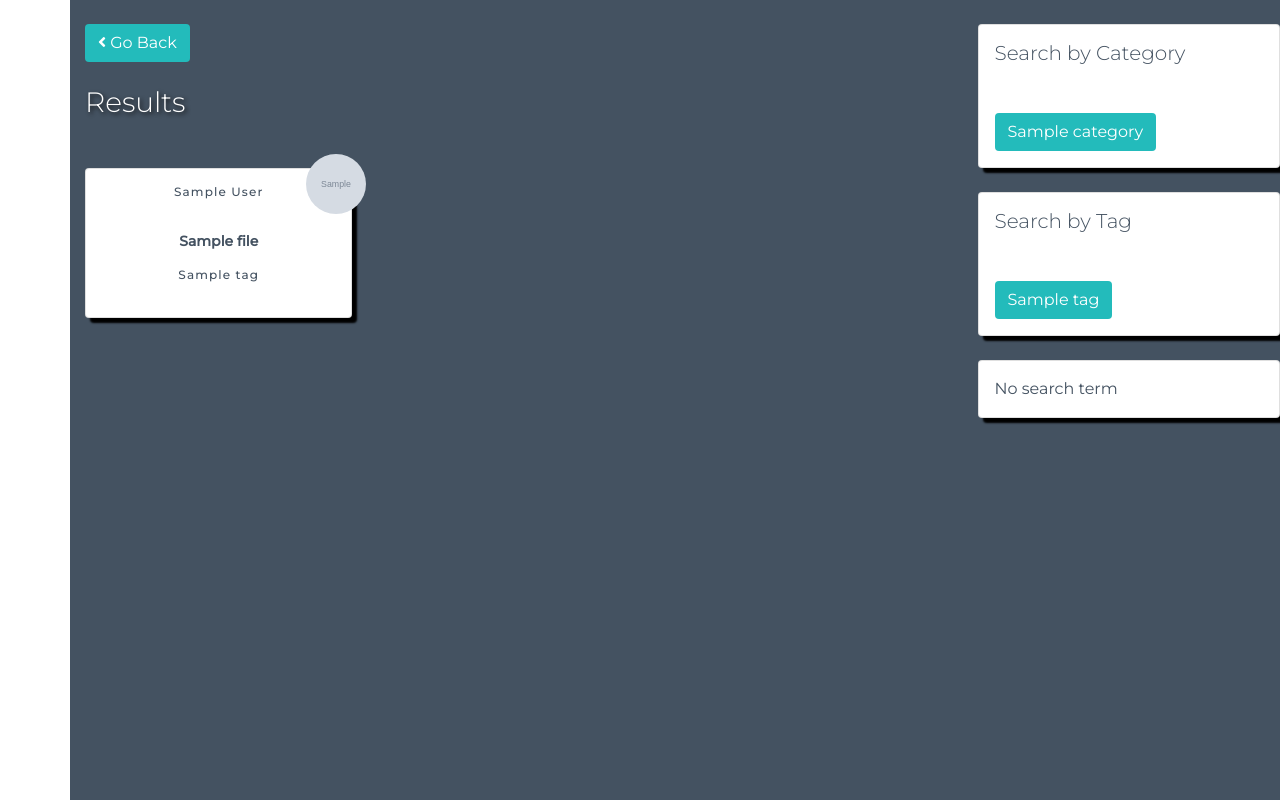
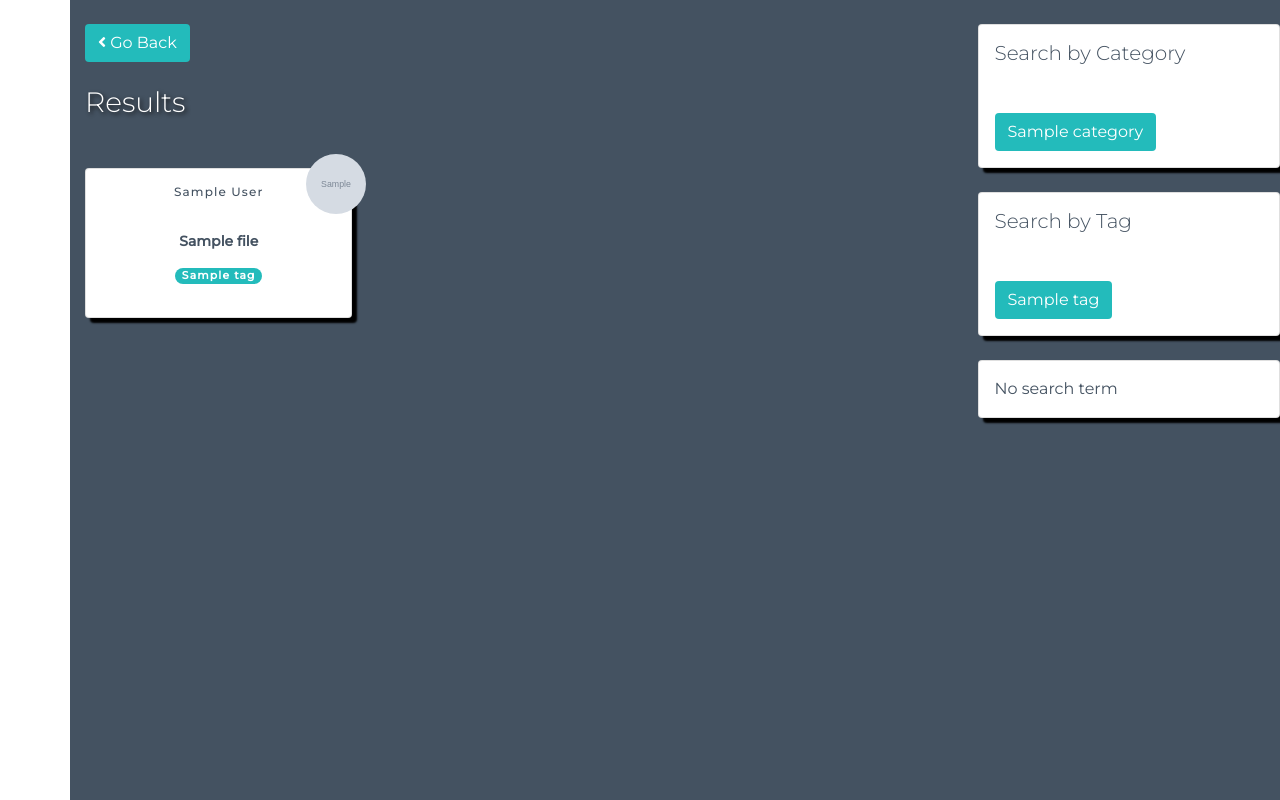
Before and after one commit to ShavingSeagull/TheHub, a Django app: template templates/documents/document_list.html in a window 1280 px wide. Run offline with Django 3.2, Linux system fonts and the light colour scheme; tables that the repository leaves empty hold one stand-in row (values such as "Sample post"); the template is opened without the code that fills it: values that come from a table or form of the project are taken from there, most other values are stand-ins (such as "Sample title", 1, 10 or a date in 2020); grey boxes marked "Sample" are stand-in pictures; parts of the project's set-up code (start-up, migrations or seed data) failed here and were passed over; some libraries are stand-ins or nearby versions.

Commit message:
Added badges for the tags

```diff
--- a/static/css/documents.css
+++ b/static/css/documents.css
@@ -50,6 +50,12 @@
     color: firebrick;
     font-weight: bold;
     font-size: 0.85rem;
+}
+
+.tag-badge {
+    font-size: 90%;
+    background-color: var(--s-teal);
+    color: #fff;
 }
 
 /* Card corner ribbon - code from the CSS Ribbon Generator: https://www.cssportal.com/css-ribbon-generator/ */
--- a/templates/documents/document_list.html
+++ b/templates/documents/document_list.html
@@ -36,7 +36,7 @@
                 {% for entry in file_tags %}
                     {% if entry.id == file.id %}
                         {% for tag in entry.tags %}
-                            <span>{{ tag }}</span>
+                            <span class="badge badge-pill tag-badge">{{ tag }}</span>
                         {% endfor %}
                     {% endif %}
                 {% endfor %}
--- a/templates/documents/document_overview.html
+++ b/templates/documents/document_overview.html
@@ -71,7 +71,7 @@
                 {% for entry in relevant_files_tags %}
                     {% if entry.id == file.id %}
                         {% for tag in entry.tags %}
-                            <span>{{ tag }}</span>
+                            <span class="badge badge-pill tag-badge">{{ tag }}</span>
                         {% endfor %}
                     {% endif %}
                 {% endfor %}
```
